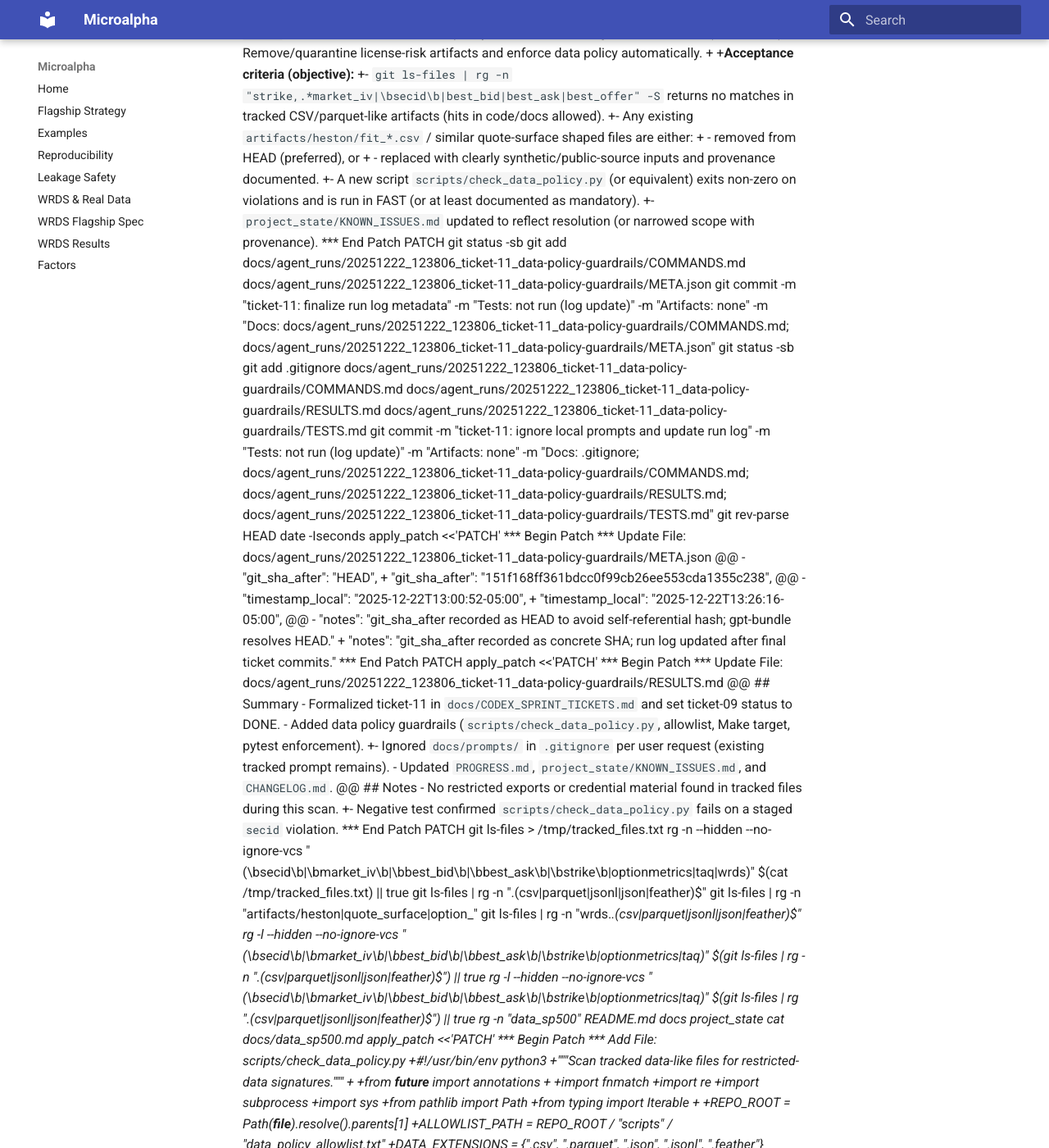
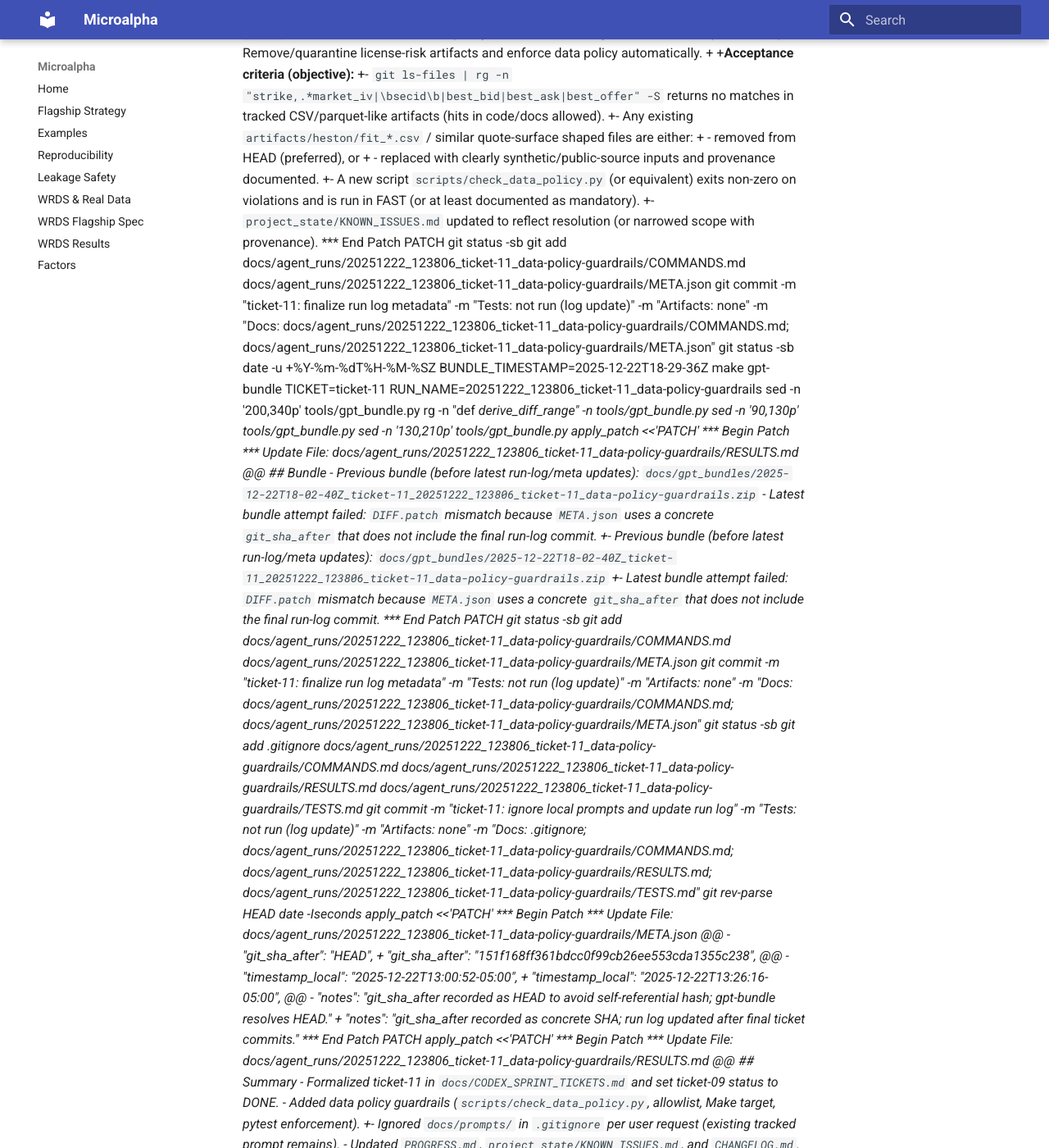
Before and after one commit to MateoBodon/microalpha, an MkDocs documentation site: the page built from docs/agent_runs/20251222_123806_ticket-11_data-policy-guardrails/COMMANDS.md, in a window 1280 px wide and 1400 px high, scrolled down 2815 px. Shown: the whole window at 82% size. Built offline with MkDocs 1.6.1 and Material for MkDocs 9.7.7, drawn with Linux system fonts in a browser that asks for light colours; some of the changed text lies outside the part shown.

Commit message:
ticket-11: update bundle status in run log
Tests: not run (log update)

Artifacts: none

Docs: docs/agent_runs/20251222_123806_ticket-11_data-policy-guardrails/COMMANDS.md; docs/agent_runs/20251222_123806_ticket-11_data-policy-guardrails/RESULTS.md

```diff
--- a/docs/agent_runs/20251222_123806_ticket-11_data-policy-guardrails/COMMANDS.md
+++ b/docs/agent_runs/20251222_123806_ticket-11_data-policy-guardrails/COMMANDS.md
@@ -170,6 +170,27 @@
 +  - replaced with clearly synthetic/public-source inputs and provenance documented.
 +- A new script `scripts/check_data_policy.py` (or equivalent) exits non-zero on violations and is run in FAST (or at least documented as mandatory).
 +- `project_state/KNOWN_ISSUES.md` updated to reflect resolution (or narrowed scope with provenance).
+*** End Patch
+PATCH
+git status -sb
+git add docs/agent_runs/20251222_123806_ticket-11_data-policy-guardrails/COMMANDS.md docs/agent_runs/20251222_123806_ticket-11_data-policy-guardrails/META.json
+git commit -m "ticket-11: finalize run log metadata" -m "Tests: not run (log update)" -m "Artifacts: none" -m "Docs: docs/agent_runs/20251222_123806_ticket-11_data-policy-guardrails/COMMANDS.md; docs/agent_runs/20251222_123806_ticket-11_data-policy-guardrails/META.json"
+git status -sb
+date -u +%Y-%m-%dT%H-%M-%SZ
+BUNDLE_TIMESTAMP=2025-12-22T18-29-36Z make gpt-bundle TICKET=ticket-11 RUN_NAME=20251222_123806_ticket-11_data-policy-guardrails
+sed -n '200,340p' tools/gpt_bundle.py
+rg -n "def _derive_diff_range" -n tools/gpt_bundle.py
+sed -n '90,130p' tools/gpt_bundle.py
+sed -n '130,210p' tools/gpt_bundle.py
+apply_patch <<'PATCH'
+*** Begin Patch
+*** Update File: docs/agent_runs/20251222_123806_ticket-11_data-policy-guardrails/RESULTS.md
+@@
+ ## Bundle
+- Previous bundle (before latest run-log/meta updates): `docs/gpt_bundles/2025-12-22T18-02-40Z_ticket-11_20251222_123806_ticket-11_data-policy-guardrails.zip`
+- Latest bundle attempt failed: `DIFF.patch` mismatch because `META.json` uses a concrete `git_sha_after` that does not include the final run-log commit.
++- Previous bundle (before latest run-log/meta updates): `docs/gpt_bundles/2025-12-22T18-02-40Z_ticket-11_20251222_123806_ticket-11_data-policy-guardrails.zip`
++- Latest bundle attempt failed: `DIFF.patch` mismatch because `META.json` uses a concrete `git_sha_after` that does not include the final run-log commit.
 *** End Patch
 PATCH
 git status -sb
```
Also changed, not shown: docs/agent_runs/20251222_123806_ticket-11_data-policy-guardrails/RESULTS.md (+2 -1 lines).
